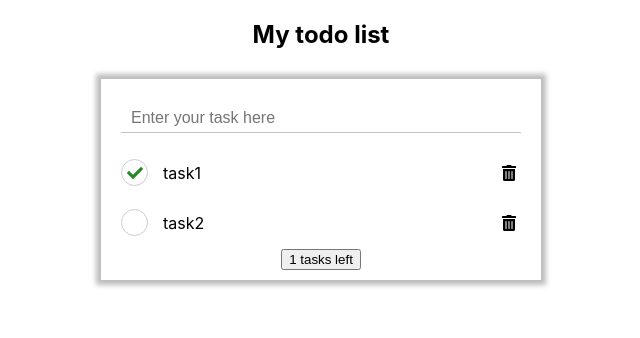
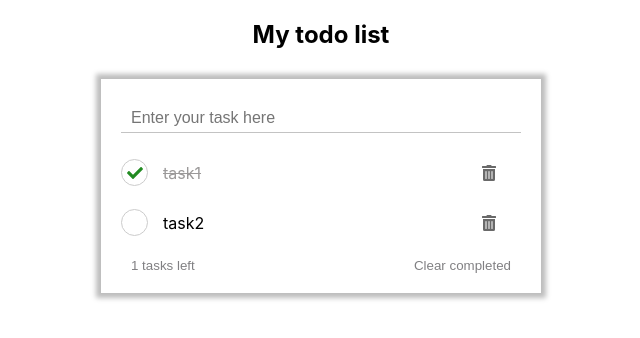
Before and after one commit to aslanforyou/react_todo, a React (Create React App) app: page / in a window 1280 px wide. Both pictures are taken after a click on the element 453 px from the left and 172 px from the top of the page. Shown: the top 338 px of the page, without its empty margins (319-959 px from the left). Built offline with nearby package versions, Linux system fonts and the light colour scheme.

Commit message:
delete many

```diff
--- a/src/components/ToDoPage/ToDoPage.component.jsx
+++ b/src/components/ToDoPage/ToDoPage.component.jsx
@@ -13,6 +13,7 @@ class ToDoPage extends Component {
     this.markAllTasks = this.markAllTasks.bind(this);
     this.markTask = this.markTask.bind(this);
     this.addTask = this.addTask.bind(this);
+    this.deleteTask = this.deleteTask.bind(this);
 
     this.state = {
       tasks: [
@@ -26,15 +27,15 @@ class ToDoPage extends Component {
   addTask(taskTitle) {
     const tasks = this.state.tasks;
     tasks.push({title: taskTitle});
-    this.setState({tasks});
+    this.setState({tasks, taskLeft: this.state.taskLeft + 1});
   }
 
   clearTasks() {
-    console.log('DEBUGG clear');
+    const tasks = this.state.tasks.filter(task => !task.checked);
+    this.setState({tasks, taskLeft: tasks.length})
   }
 
   markAllTasks() {
-    console.log('DEBUGG mark All');
     const unchecked = this.state.tasks.filter(task => !task.checked);
     const allChecked = unchecked.length > 0;
     const tasks = this.state.tasks.map(task => {
@@ -44,12 +45,24 @@ class ToDoPage extends Component {
     this.setState({tasks, taskLeft: allChecked ? 0 : this.state.tasks.length});
   }
 
-  markTask(updTask) {
-    const tasks = this.state.tasks.map(task => {
-      if (task.title === updTask.title) {
+  markTask(updTask, index) {
+    const tasks = this.state.tasks.map((task, i) => {
+      if (i === index) {
         task = updTask;
       }
       return task;
+    });
+
+    const taskLeft = tasks.filter(task => !task.checked).length;
+    this.setState({tasks, taskLeft});
+  }
+
+  deleteTask(delTask, index) {
+    const tasks = this.state.tasks.filter((task, i) => {
+      if (i !== index) {
+        return task;
+      }
+      return null;
     });
 
     const taskLeft = tasks.filter(task => !task.checked).length;
@@ -65,13 +78,14 @@ class ToDoPage extends Component {
           <Input addTask={this.addTask}/>
           {
             this.state.tasks.map((task, i) => {
-              return <ToDoItem key={i} task={task} markTask={this.markTask}/>
+              return <ToDoItem key={i} task={task} index={i} markTask={this.markTask} deleteTask={this.deleteTask}/>
             })
           }
           <Footer
             clearTasks={this.clearTasks}
             markTasks={this.markAllTasks}
             tasksLeft={this.state.taskLeft}
+            clearFlag={this.state.taskLeft < this.state.tasks.length}
           />
         </div>
       </div>
--- a/src/components/ToDoPage/components/Footer/Footer.Component.jsx
+++ b/src/components/ToDoPage/components/Footer/Footer.Component.jsx
@@ -1,14 +1,7 @@
 import React, {Component} from "react";
+import "./Footer.css"
 
 class Footer extends Component {
-  constructor(props) {
-    super(props);
-    this.state = {
-      tasksLeft: this.props.tasksLeft || 0,
-      filter: this.props.filter || 'all',
-      clearFlag: this.props.clearFlag || false
-    };
-  }
 
   render() {
 
@@ -17,8 +10,8 @@ class Footer extends Component {
         <button className="task_left_button" onClick={this.props.markTasks}>
           {this.props.tasksLeft || 0} tasks left
         </button>
-        {this.state.clearFlag ?
-          <button onClick={this.props.clearTasks}>
+        {this.props.clearFlag ?
+          <button className="task_left_button" onClick={this.props.clearTasks}>
             Clear completed
           </button>
           : null}
--- /dev/null
+++ b/src/components/ToDoPage/components/Footer/Footer.css
@@ -0,0 +1,21 @@
+.footer_container {
+    display: flex;
+    flex-direction: row;
+    justify-content: space-between;
+    align-items: center;
+}
+
+
+.task_left_button {
+    background: none;
+    border: none;
+    outline: none;
+    cursor: pointer;
+    padding: 10px;
+    color: #818083;
+}
+
+.task_left_button:hover {
+    background-color: #ebebeb;
+    color: #000000;
+}
--- a/src/components/ToDoPage/components/ToDoItem/ToDoItem.Component.jsx
+++ b/src/components/ToDoPage/components/ToDoItem/ToDoItem.Component.jsx
@@ -11,12 +11,12 @@ class ToDoItem extends Component {
   checkTask() {
     const task = {...this.props.task};
     task.checked = !task.checked;
-    this.props.markTask(task);
+    this.props.markTask(task, this.props.index);
   }
 
   render() {
     return (
-      <div className="todo_item_container">
+      <div className={`todo_item_container ${this.props.task.checked ? 'checked' : ''}`}>
         <div className="todo_item_checkbox" onClick={()=>this.checkTask()}>
           {/*<input type="checkbox"/>*/}
           {this.props.task.checked ?
@@ -26,7 +26,7 @@ class ToDoItem extends Component {
         <div className="todo_item_title">
           <span>{this.props.task && this.props.task.title}</span>
         </div>
-        <div className="todo_item_delete">
+        <div className="todo_item_delete" onClick={() => {this.props.deleteTask(this.props.task, this.props.index)}}>
           <FontAwesomeIcon icon="trash-alt"/>
         </div>
       </div>
--- a/src/components/ToDoPage/components/ToDoItem/ToDoItem.css
+++ b/src/components/ToDoPage/components/ToDoItem/ToDoItem.css
@@ -7,6 +7,11 @@
 
 .todo_item_container span {
     justify-self: flex-start;
+}
+
+.todo_item_container.checked {
+    text-decoration: line-through;
+    color: #9b9999;
 }
 
 .todo_item_checkbox {
@@ -34,5 +39,7 @@
 
 .todo_item_delete {
     padding: 5px;
+    margin-right: 20px;
     justify-self: flex-end;
+    color: #696969 !important;
 }
```
